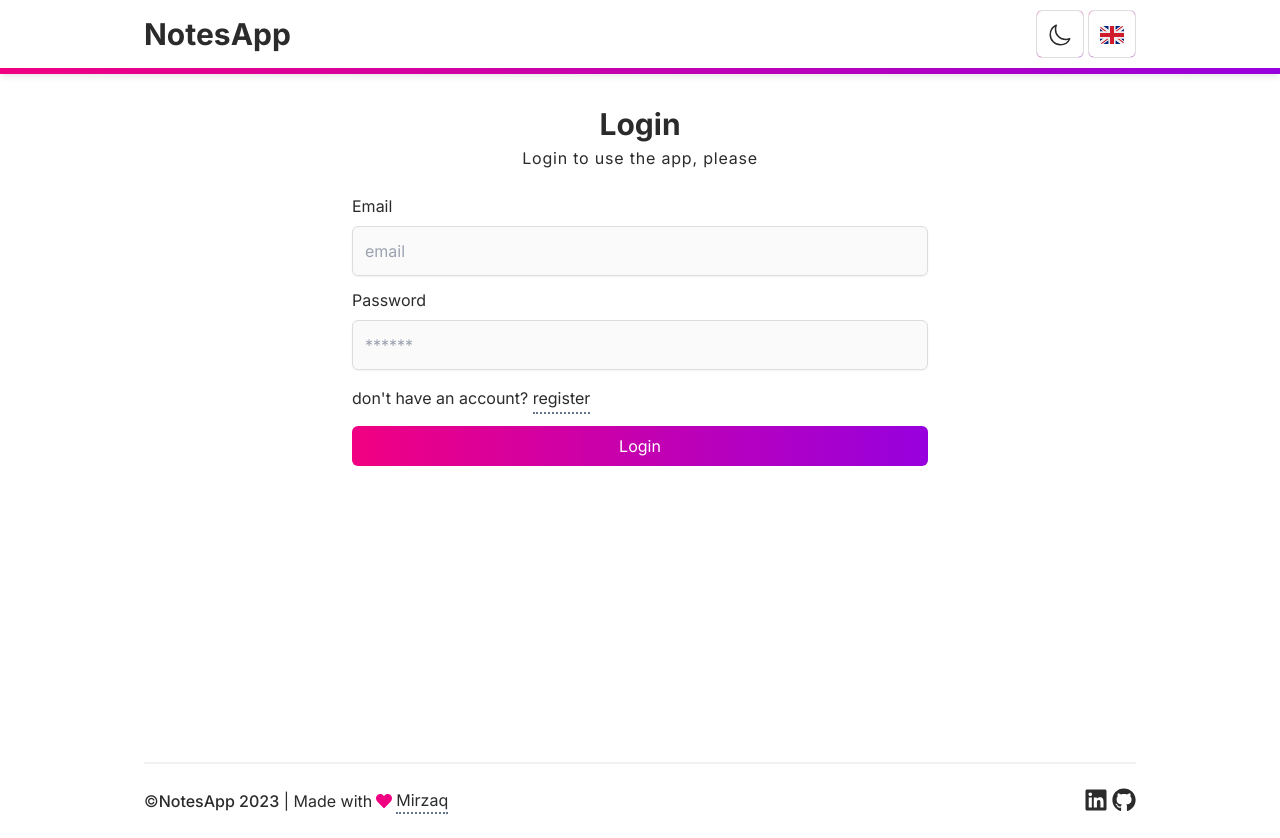
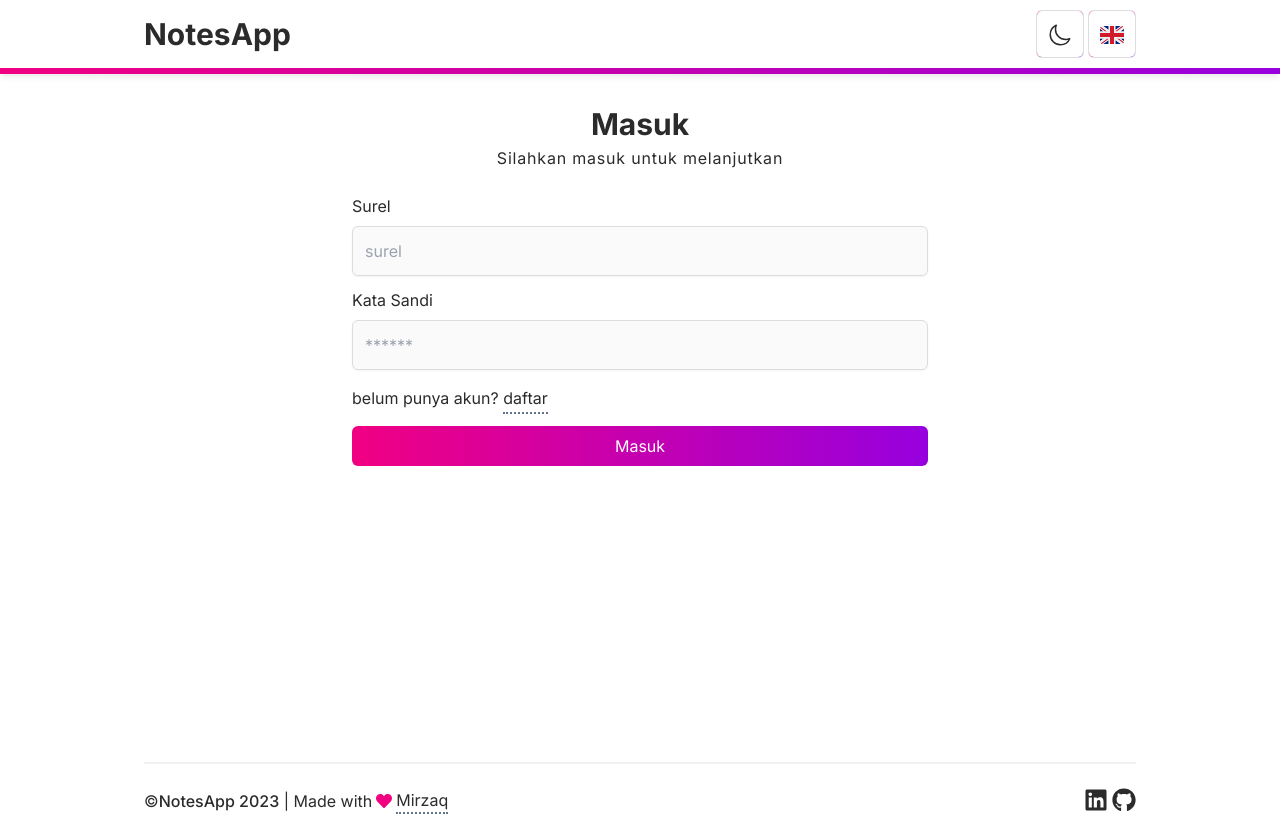
Before and after one commit to mirzaq19/notes-dcd, a React (Vite) app: page /login in a window 1280 px wide. Built offline with nearby package versions, Linux system fonts and the light colour scheme.

Commit message:
feat: add switch language functionality to login page

```diff
--- a/src/pages/Login.jsx
+++ b/src/pages/Login.jsx
@@ -7,6 +7,8 @@ import Button from '@/components/buttons/Button'
 import Input from '@/components/form/Input'
 import CustomLink from '@/components/links/CustomLink'
 import useLogin from '@/hooks/useLogin'
+import { login as loginLocale } from '@/utilities/locale-data'
+import useLocale from '@/contexts/locale'
 
 const Login = () => {
   const [email, setEmail] = useState('')
@@ -20,13 +22,14 @@ const Login = () => {
   })
   const emailRef = useRef('')
   const passwordRef = useRef('')
+  const { locale } = useLocale()
 
   const loginHandler = async () => {
     const { error, data } = await login({
       email,
       password,
     })
-    if (error) throw new Error('Login failed')
+    if (error) throw new Error(loginLocale[locale].logging_in.error)
 
     putAccessToken(data.accessToken)
     await loginDispatch({
@@ -52,8 +55,8 @@ const Login = () => {
         setLogginIn(false)
       }),
       {
-        loading: 'Loading',
-        success: 'Login successfully',
+        loading: loginLocale[locale].logging_in.loading,
+        success: loginLocale[locale].logging_in.success,
         error: (err) =>
           err.message ?? 'Something went wrong, please try again later!',
       }
@@ -64,14 +67,14 @@ const Login = () => {
     if (email === '') {
       setErrors((prev) => ({
         ...prev,
-        email: 'Email is required',
+        email: loginLocale[locale].validation.email.required,
       }))
       return false
     }
     if (email !== '' && !email.includes('@')) {
       setErrors((prev) => ({
         ...prev,
-        email: 'Email is invalid',
+        email: loginLocale[locale].validation.email.invalid,
       }))
       return false
     }
@@ -87,7 +90,7 @@ const Login = () => {
     if (password === '') {
       setErrors((prev) => ({
         ...prev,
-        password: 'Password is required',
+        password: loginLocale[locale].validation.password.required,
       }))
       return false
     }
@@ -103,20 +106,20 @@ const Login = () => {
     <div className="min-h-main">
       <div className="my-8">
         <div className="text-center mb-6">
-          <h1 className="mb-1">Login</h1>
-          <p className="tracking-wider">Login to use the app, please</p>
+          <h1 className="mb-1">{loginLocale[locale].title}</h1>
+          <p className="tracking-wider">{loginLocale[locale].subtitle}</p>
         </div>
         <div className="flex justify-center">
           <form className="max-w-xl w-full" onSubmit={onSubmitHandler}>
             <label className="inline-block mb-2" htmlFor="email">
-              Email
+              {loginLocale[locale].email}
             </label>
             <Input
               id="email"
               className={
                 errors.email ? 'border-red-600 dark:border-red-400' : ''
               }
-              placeholder="email"
+              placeholder={loginLocale[locale].email.toLowerCase()}
               type="email"
               value={email}
               setValue={setEmail}
@@ -128,7 +131,7 @@ const Login = () => {
               {errors.email}
             </p>
             <label className="inline-block mb-2" htmlFor="password">
-              Password
+              {loginLocale[locale].password}
             </label>
             <Input
               id="password"
@@ -148,9 +151,9 @@ const Login = () => {
             </p>
 
             <p className="my-4">
-              don&apos;t have an account?{' '}
+              {loginLocale[locale].register_prefix}{' '}
               <CustomLink className="pb-1 dark:text-zinc-300" href="/register">
-                register
+                {loginLocale[locale].register}
               </CustomLink>
             </p>
             <Button className="w-full md:w-a" disabled={logginIn}>
@@ -159,7 +162,7 @@ const Login = () => {
               ) : (
                 ''
               )}
-              Login
+              {loginLocale[locale].login}
             </Button>
           </form>
         </div>
--- /dev/null
+++ b/src/utilities/locale-data.js
@@ -0,0 +1,48 @@
+export const login = {
+  en: {
+    title: 'Login',
+    subtitle: 'Please login to continue',
+    email: 'Email',
+    password: 'Password',
+    register_prefix: "don't have an account?",
+    register: 'register',
+    login: 'Login',
+    logging_in: {
+      loading: 'Logging in...',
+      success: 'Login success',
+      error: 'Login failed',
+    },
+    validation: {
+      email: {
+        required: 'Email is required',
+        invalid: 'Email is invalid',
+      },
+      password: {
+        required: 'Password is required',
+      },
+    },
+  },
+  id: {
+    title: 'Masuk',
+    subtitle: 'Silahkan masuk untuk melanjutkan',
+    email: 'Surel',
+    password: 'Kata Sandi',
+    register_prefix: 'belum punya akun?',
+    register: 'daftar',
+    login: 'Masuk',
+    logging_in: {
+      loading: 'Masuk...',
+      success: 'Berhasil masuk',
+      error: 'Gagal masuk',
+    },
+    validation: {
+      email: {
+        required: 'Surel dibutuhkan',
+        invalid: 'Surel tidak valid',
+      },
+      password: {
+        required: 'Kata Sandi dibutuhkan',
+      },
+    },
+  },
+}
```
